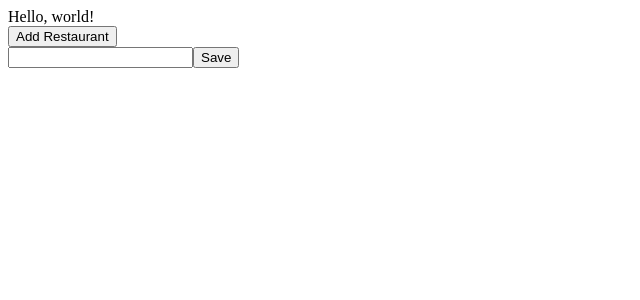
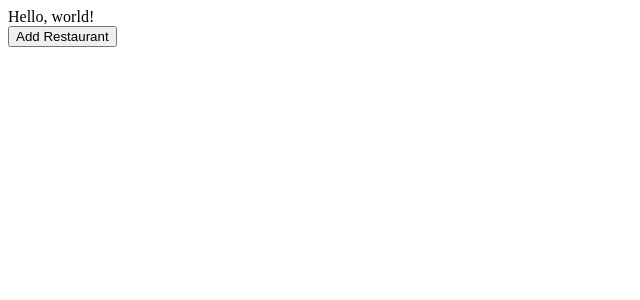
Before and after one commit to LaurenceTaylor/e2e-testing-react, a React (Vite) app: page / in a window 1280 px wide. Shown: the top 300 px of the page, without its empty margins (0-640 px from the left). Built offline with nearby package versions, Linux system fonts and the light colour scheme.

Commit message:
Passed feature test for shwoing/ hiding restaurant name form

```diff
--- a/src/RestaurantListPage.js
+++ b/src/RestaurantListPage.js
@@ -4,21 +4,34 @@ import RestaurantList from "./RestaurantList";
 
 export default class RestaurantListPage extends Component {
   state = {
-    restaurantNames: []
+    restaurantNames: [],
+    showNewRestaurantForm: false
+  };
+
+  handleShowNewRestaurantForm = () => {
+    this.setState({ showNewRestaurantForm: true });
   };
 
   handleAddRestaurant = newRestaurantName => {
     this.setState(state => ({
+      showNewRestaurantForm: false,
       restaurantNames: [newRestaurantName, ...this.state.restaurantNames]
     }));
   };
 
   render() {
-    const { restaurantNames } = this.state;
+    const { restaurantNames, showNewRestaurantForm } = this.state;
     return (
       <div>
-        <button data-test="addRestaurantButton">Add Restaurant</button>
-        <NewRestaurantForm onSave={this.handleAddRestaurant} />
+        <button
+          data-test="addRestaurantButton"
+          onClick={this.handleShowNewRestaurantForm}
+        >
+          Add Restaurant
+        </button>
+        {showNewRestaurantForm ? (
+          <NewRestaurantForm onSave={this.handleAddRestaurant} />
+        ) : null}
         <RestaurantList restaurantNames={restaurantNames} />
       </div>
     );
```
Also changed, not shown: 3 other files (tests, documents, lock files or other folders).
